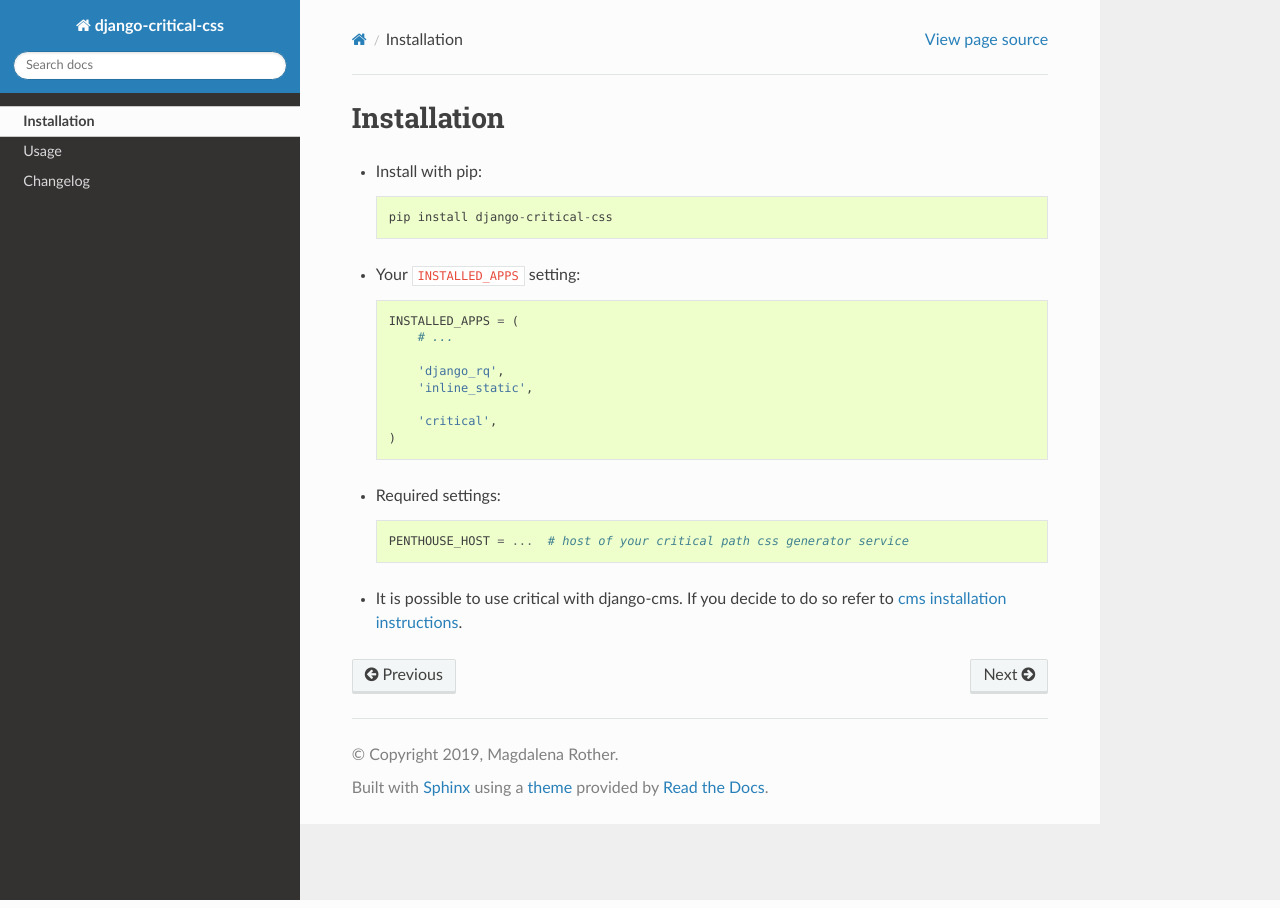
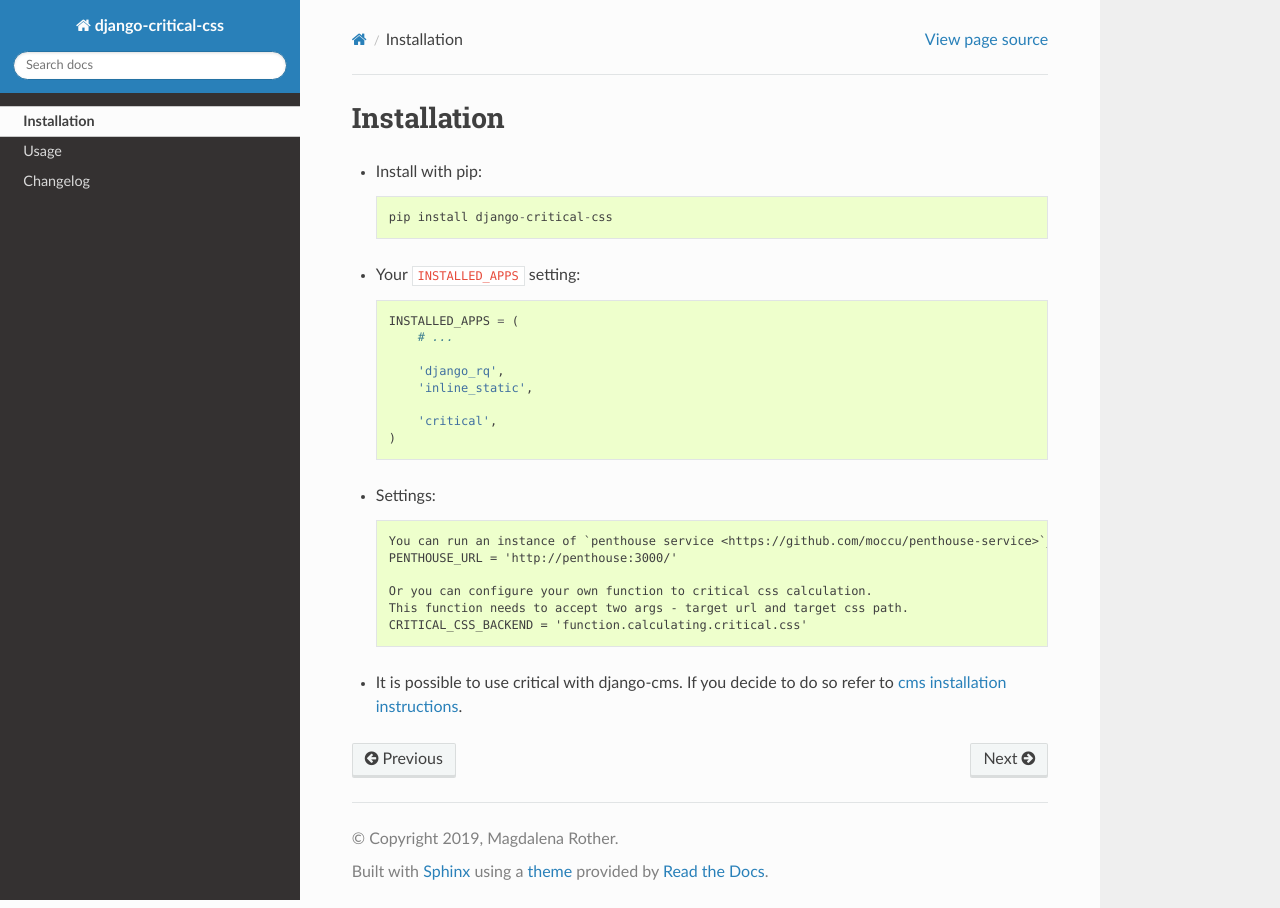
Before and after one commit to lenarother/django-critical-css, a Sphinx documentation site: the page built from docs/installation.rst, in a window 1280 px wide. Built offline with Sphinx 7.4.7 and the Read the Docs theme 2.0.0, drawn with Linux system fonts in a browser that asks for light colours; pages that are not in the unit, such as notebooks, are missing from menus.

Commit message:
Change PENTHOUSE_HOST setting to PENTHOUSE_URL

```diff
--- a/docs/installation.rst
+++ b/docs/installation.rst
@@ -17,9 +17,14 @@
         'critical',
     )
 
-* Required settings::
+* Settings::
 
-    PENTHOUSE_HOST = ...  # host of your critical path css generator service
+    You can run an instance of `penthouse service <https://github.com/moccu/penthouse-service>`_ and add its url to settings.
+    PENTHOUSE_URL = 'http://penthouse:3000/'
+
+    Or you can configure your own function to critical css calculation.
+    This function needs to accept two args - target url and target css path.
+    CRITICAL_CSS_BACKEND = 'function.calculating.critical.css'
 
 * It is possible to use critical with django-cms. If you decide to do so refer to
   `cms installation instructions <http://docs.django-cms.org/en/latest/introduction/install.html>`_.
```
Also changed, not shown: 4 other files.
